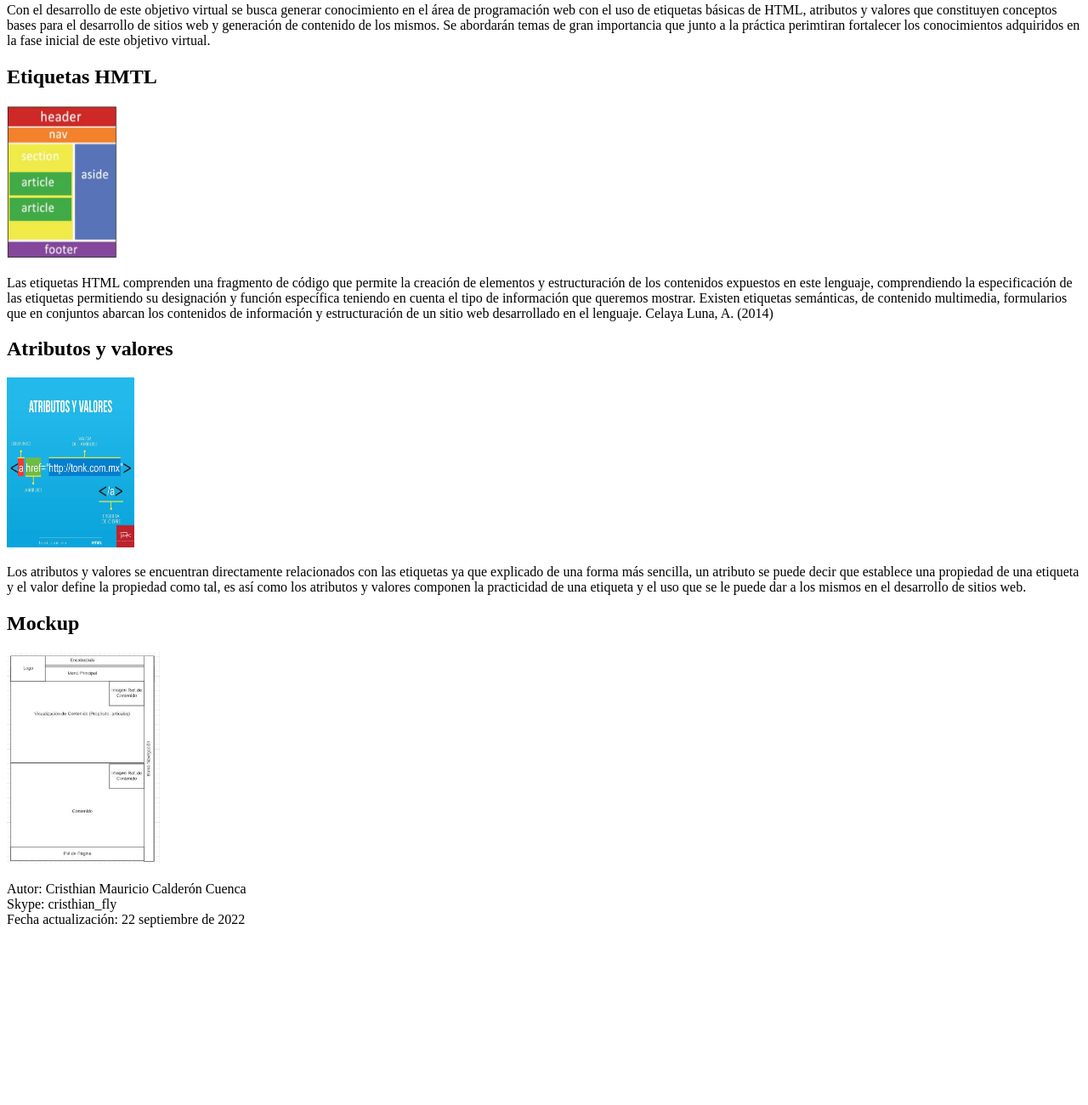
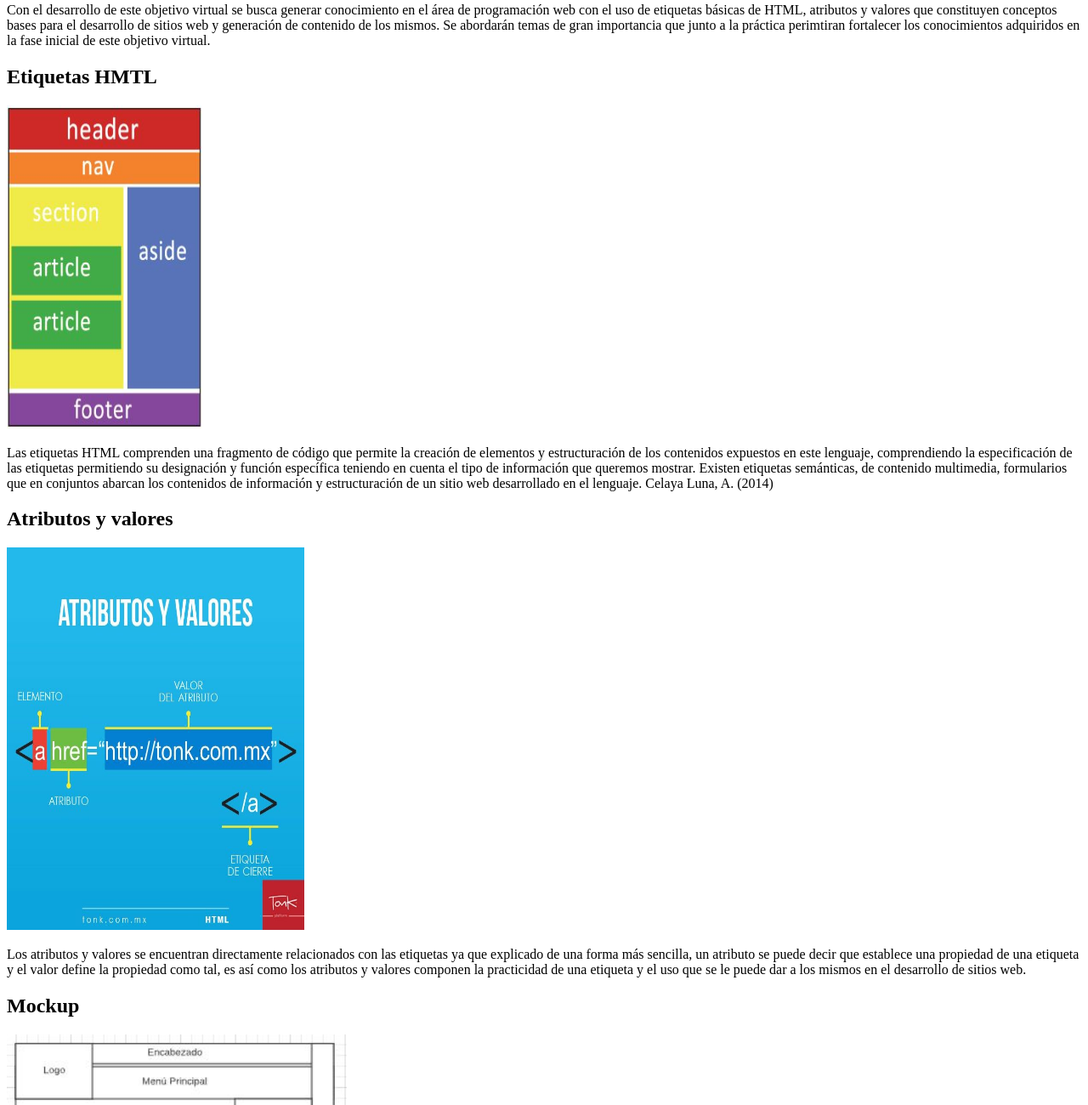
Before and after one commit to CristhianCald/DSW-CristhianCalderon, a plain HTML site: page Fase2/design.html in a window 1280 px wide. Shown: the part 460-1760 px from the top of the page at 85% size. Before the commit the page ends 1567 px from the top, so only its background shows below. Drawn offline with Linux system fonts and the light colour scheme.

Commit message:
Tamaño imágenes
Se configura tamaño de imágenes en el contenido

```diff
--- a/Fase2/design.html
+++ b/Fase2/design.html
@@ -47,7 +47,7 @@
 
     <Article>
         <h1>Etiquetas HMTL</h1>
-        <img src="Img/Etiquetas.JPG" width="130" height="180" alt="Ejemplo etiquetas HTML">
+        <img src="Img/Etiquetas.JPG" width="230" height="380" alt="Ejemplo etiquetas HTML">
         <p>
             Las etiquetas HTML comprenden una fragmento de código que permite la creación de elementos y estructuración
             de los contenidos expuestos en este lenguaje, comprendiendo la especificación de las etiquetas permitiendo
@@ -56,7 +56,7 @@
             y estructuración de un sitio web desarrollado en el lenguaje. Celaya Luna, A. (2014)
         </p>
         <h1>Atributos y valores</h1>
-        <img src="Img/Atributos.jpg" width="150" height="200" alt="Ejemplo etiqueta, atributo y valor">
+        <img src="Img/Atributos.jpg" width="350" height="450" alt="Ejemplo etiqueta, atributo y valor">
         <p>
             Los atributos y valores se encuentran directamente relacionados con las etiquetas ya que explicado de una forma
             más sencilla, un atributo se puede decir que establece una propiedad de una etiqueta y el valor define la propiedad como tal,
@@ -65,7 +65,7 @@
         </p>
         <p>
             <h1>Mockup</h1>
-            <img src="Img/Mockup.JPG" width="180" height="250" alt="Ejemplo etiqueta, atributo y valor">
+            <img src="Img/Mockup.JPG" width="400" height="550" alt="Ejemplo etiqueta, atributo y valor">
         </p>
     </Article>
     <footer>
```
